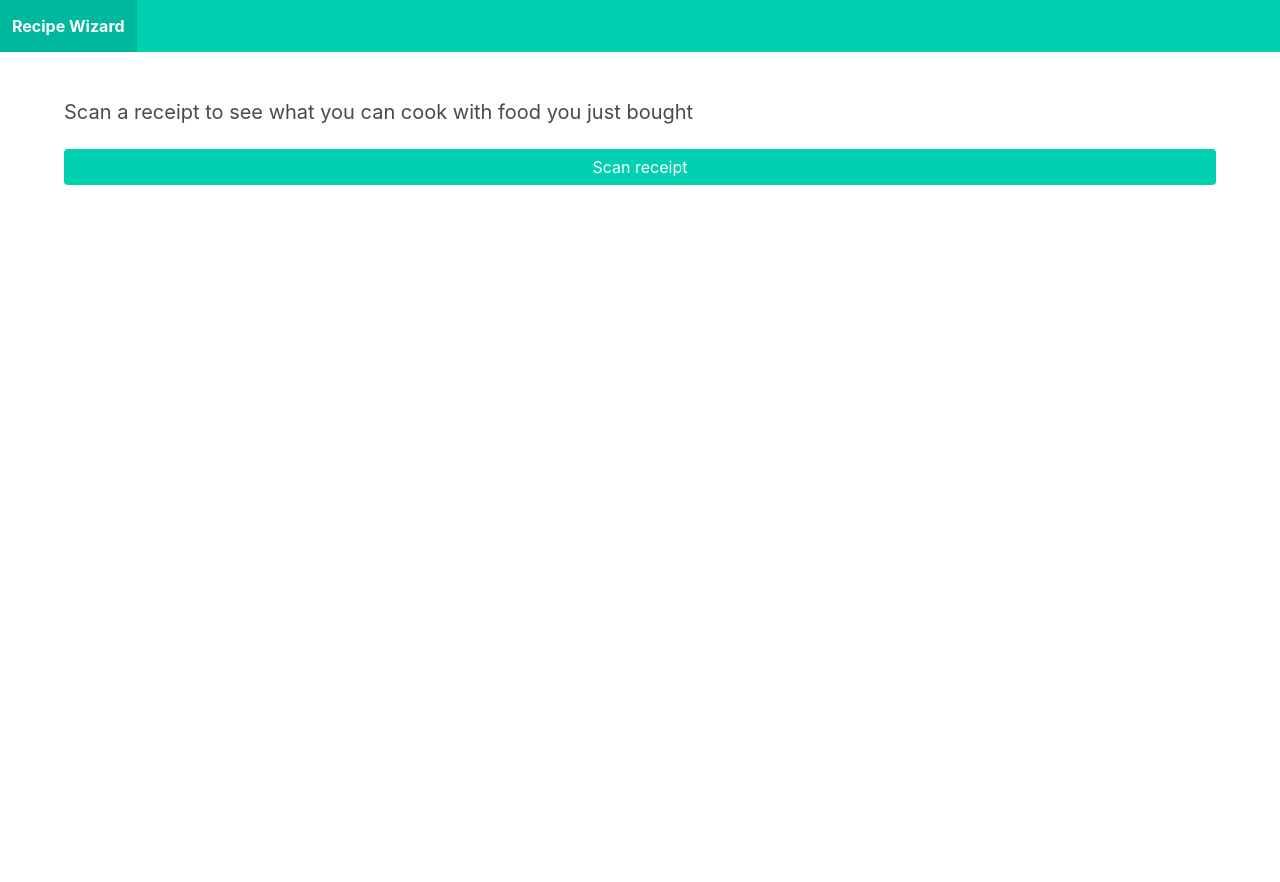
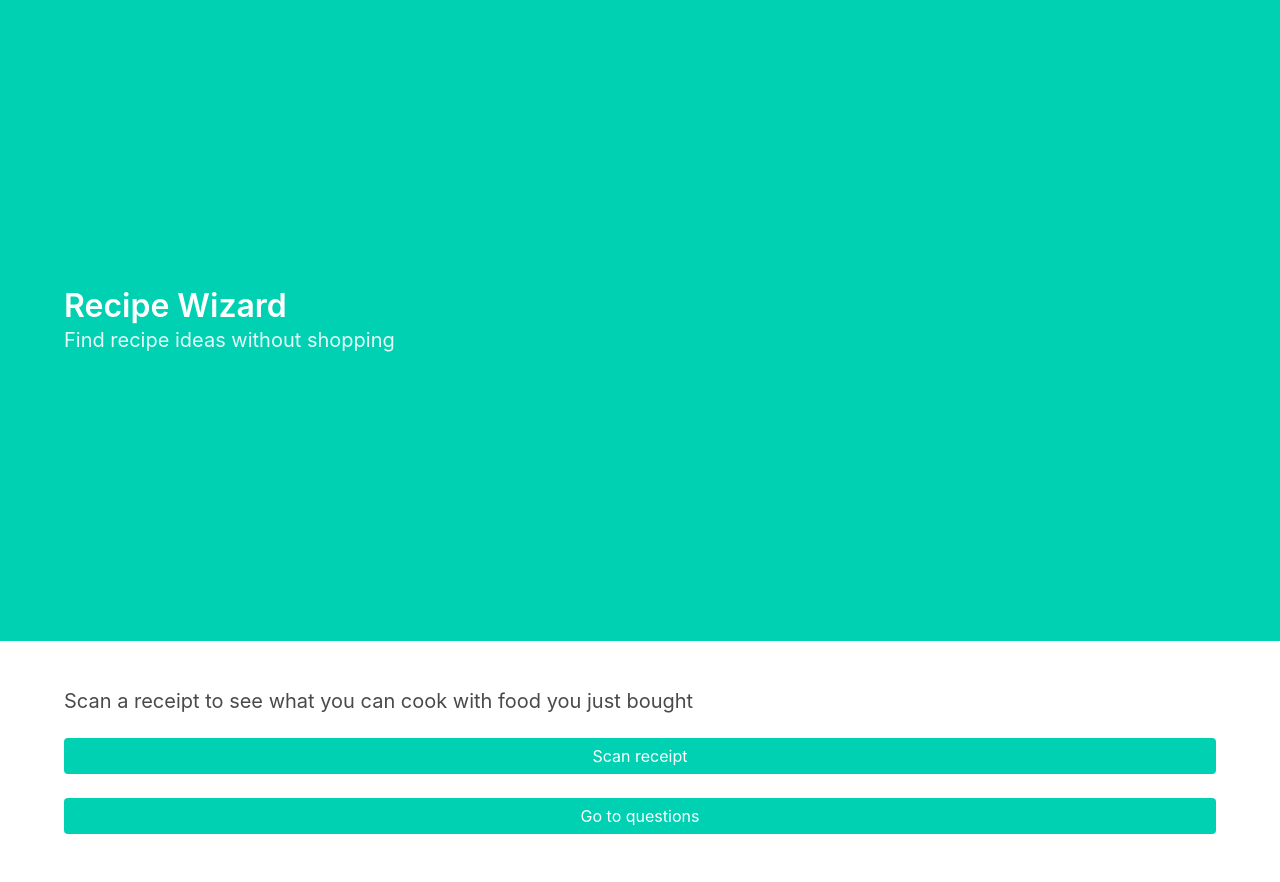
Before and after one commit to boris-barath/recipe-wizard, a Python web app: template back/templates/index.html in a window 1280 px wide. Before the commit the page ends 185 px from the top, so only its background shows below. Run offline with Jinja, Linux system fonts and the light colour scheme; the template is opened without the code that fills it, so the values that code supplies are empty; some libraries are stand-ins or nearby versions.

Commit message:
Landing page

```diff
--- a/back/templates/index.html
+++ b/back/templates/index.html
@@ -1,8 +1,8 @@
 <!DOCTYPE html>
 <html lang="en">
   <head>
-    <meta charset="utf-8"/>
-    <meta name="viewport" content="width=device-width, initial-scale=1"/>
+    <meta charset="utf-8" />
+    <meta name="viewport" content="width=device-width, initial-scale=1" />
     <title>Recipe Wizard</title>
 
     <link
@@ -15,7 +15,7 @@
     ></script>
     <script src="https://code.jquery.com/jquery-3.3.1.min.js"></script>
   </head>
-<nav class="navbar is-primary" role="navigation" aria-label="main navigation">
+  <!-- <nav class="navbar is-primary" role="navigation" aria-label="main navigation">
     <div class="navbar-brand">
         <a class="navbar-item" href="/">
             <strong>Recipe Wizard</strong>
@@ -24,16 +24,16 @@
             <span aria-hidden="true"></span>
         </a>
     </div>
-    <!-- <div class="navbar-end">
-        <div class="navbar-item">
-          <div class="buttons">
-            <a class="button is-primary"> <strong>Sign up</strong> </a>
-            <a class="button is-light"> Log in </a>
+</nav> -->
+
+  <section class="hero is-primary is-large">
+    <div class="hero-body">
+      <div class="container">
+        <h1 class="title">Recipe Wizard</h1>
+        <h2 class="subtitle">Find recipe ideas without shopping</h2>
       </div>
     </div>
-      </div>
-    </div> -->
-</nav>
+  </section>
   <body>
     <section class="section">
       <div class="container">
@@ -41,18 +41,34 @@
           Scan a receipt to see what you can cook with food you just bought
         </p>
         <form action="/image" method="POST" enctype="multipart/form-data">
-            <p><a class="button is-primary is-fullwidth">
-                <label for="file-upload" class="custom-file-upload">Scan receipt</label>
+          <p>
+            <a class="button is-primary is-fullwidth">
+              <label for="file-upload" class="custom-file-upload"
+                >Scan receipt</label
+              >
             </a>
           </p>
-            <input hidden name="file-upload" id="file-upload" type="file" accept="image/*" capture="camera"/>
+          <input
+            hidden
+            name="file-upload"
+            id="file-upload"
+            type="file"
+            accept="image/*"
+            capture="camera"
+          />
         </form>
+        <br />
+        <a href="/questions" class="button is-primary is-fullwidth"
+          >Go to questions</a
+        >
       </div>
     </section>
 
     <script>
-  $('form input').change(function() {
-    $(this).closest('form').submit();
+      $("form input").change(function() {
+        $(this)
+          .closest("form")
+          .submit();
       });
     </script>
   </body>
--- a/crawl/extractor.py
+++ b/crawl/extractor.py
@@ -150,7 +150,7 @@ def main():
             suggestions = list(map(str, map(id, suggestions)))
             print(" ".join(suggestions))
 
-        print(f'Do you have: {question["question"]}')
+        print('Do you have: {question["question"]}')
 
         response = input("Do you have this ingredient: ")
         if response == 'yes':
```
Lines whose indentation alone changed are shown as unchanged.
